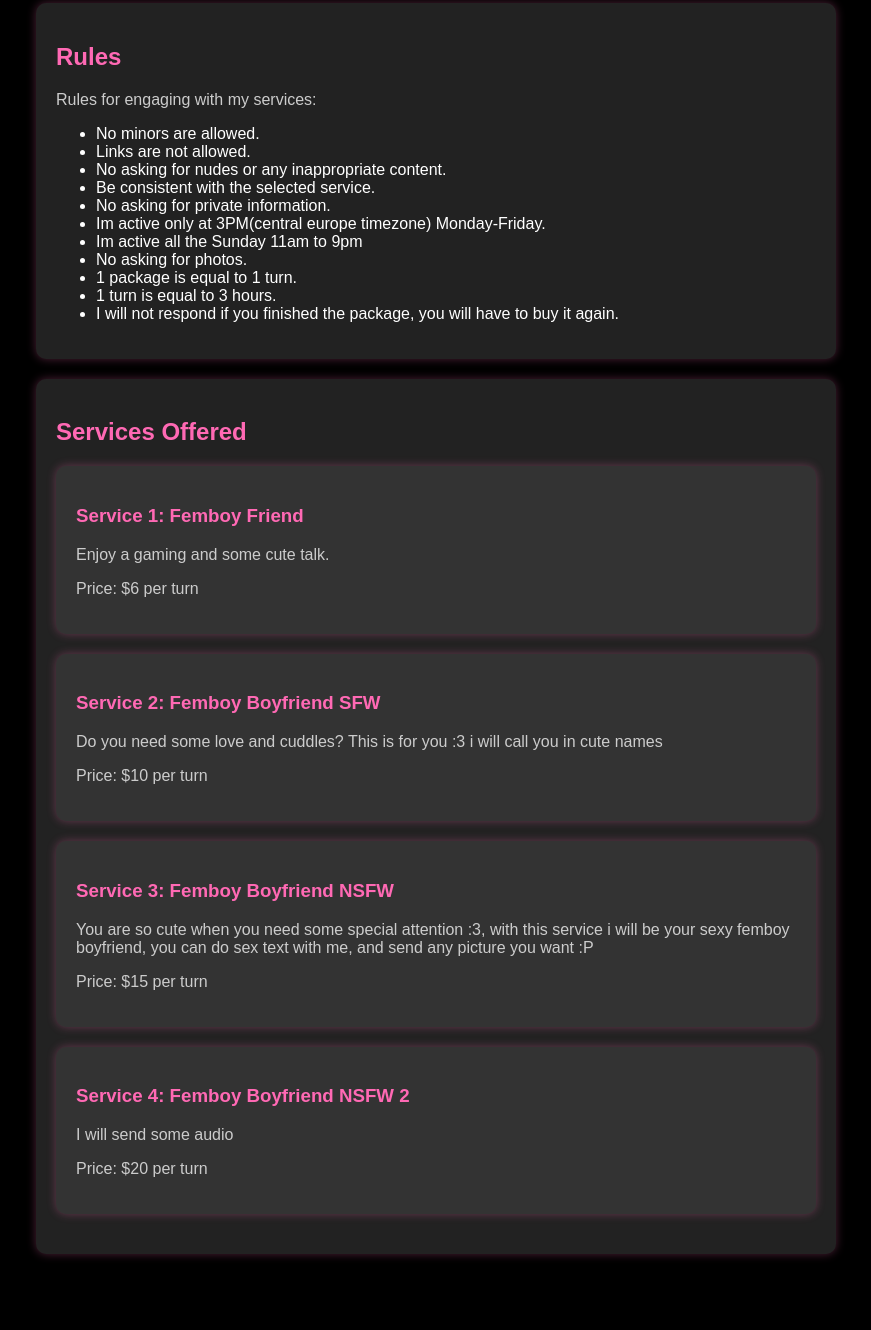
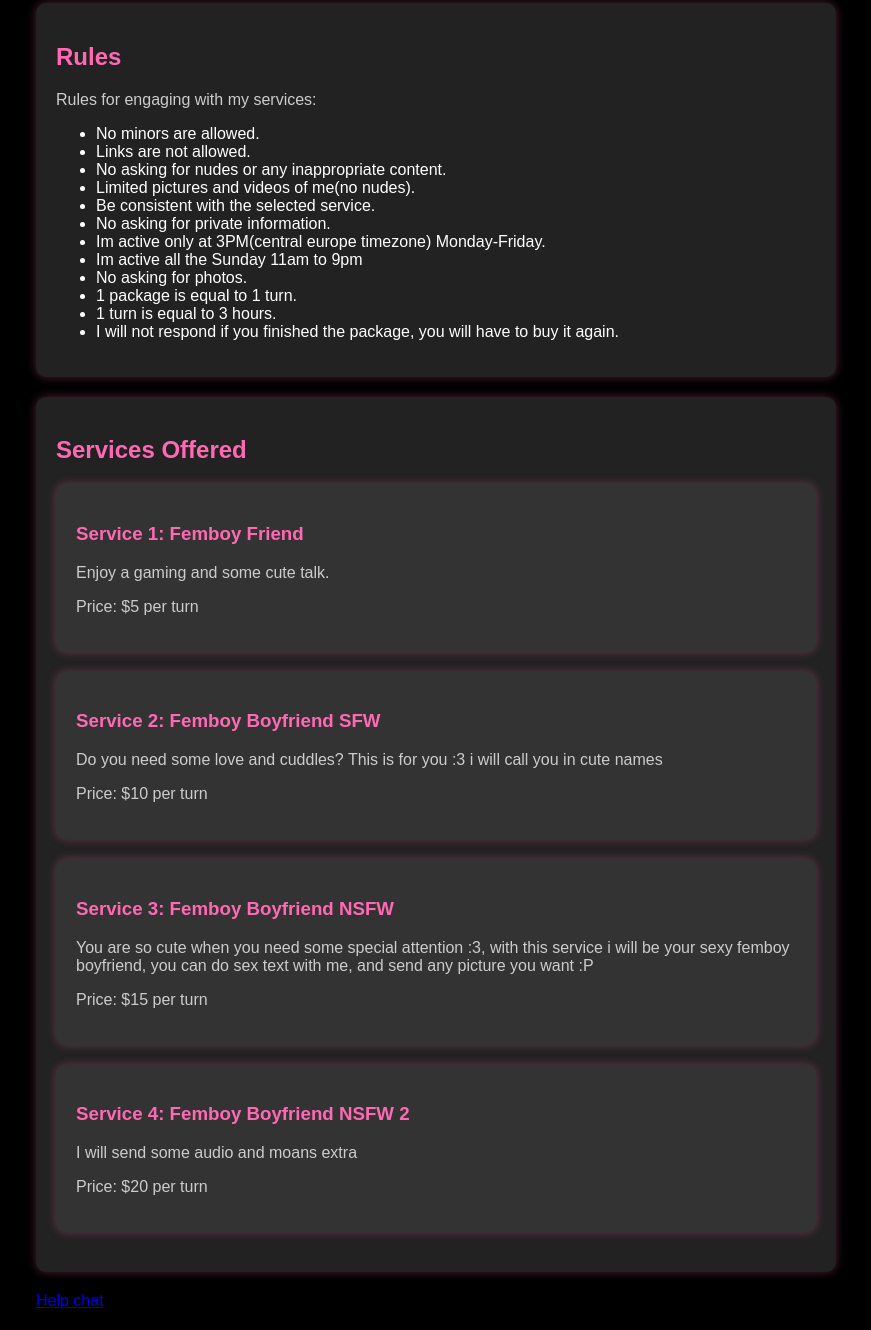
Before and after one commit to yukilovesyou005/infobar, a plain HTML site: page index.html in a window 1280 px wide. Shown: the part 311-1641 px from the top of the page, without its empty margins (204-1075 px from the left). Before the commit the page ends 1605 px from the top, so only its background shows below. Drawn offline with Linux system fonts and the light colour scheme.

Commit message:
index.html

```diff
--- a/index.html
+++ b/index.html
@@ -66,6 +66,7 @@
                 <li>No minors are allowed.</li>
 				<li>Links are not allowed.</li>
                 <li>No asking for nudes or any inappropriate content.</li>
+		    <li>Limited pictures and videos of me(no nudes).</li>
                 <li>Be consistent with the selected service.</li>
                 <li>No asking for private information.</li>
 		      <li>Im active only at 3PM(central europe timezone) Monday-Friday.</li>
@@ -82,7 +83,7 @@
             <div class="service">
                 <h3>Service 1: Femboy Friend</h3>
                 <p>Enjoy a gaming and some cute talk.</p>
-                <p>Price: $6 per turn</p>
+                <p>Price: $5 per turn</p>
             </div>
 
             <div class="service">
@@ -99,10 +100,12 @@
 
 			 <div class="service">
                 <h3>Service 4: Femboy Boyfriend NSFW 2</h3>
-                <p>I will send some audio</p>
+                <p>I will send some audio and moans extra</p>
                 <p>Price: $20 per turn</p>
             </div>
-        </div>
+	    </div>
+
+        <a href="https://yukilovesyou005.github.io/chathelp/" class="help-button">Help chat</a>
     </div>
 </body>
 </html>
```
